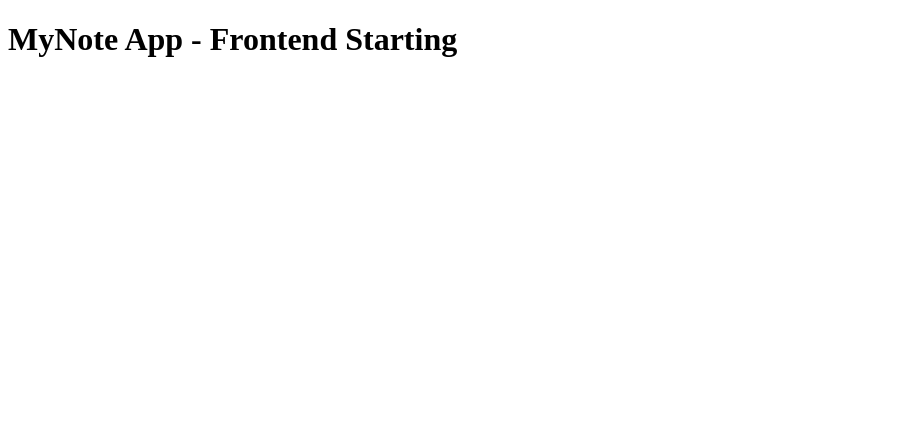
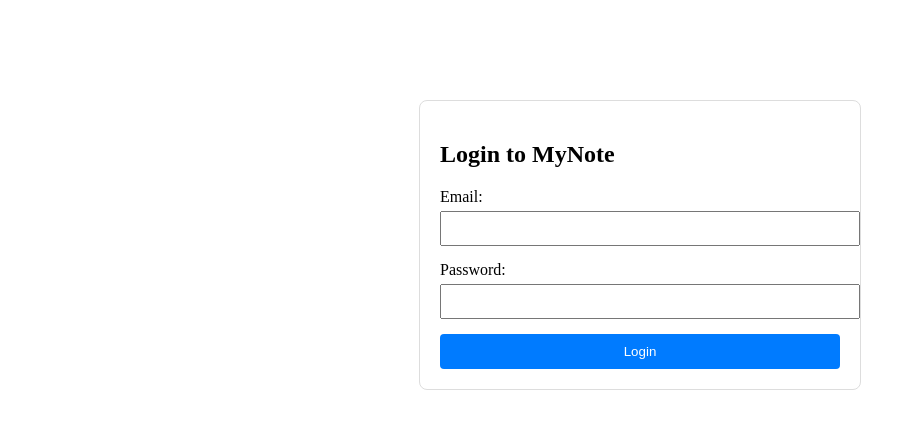
Before and after one commit to gafolizero/mynote, a React app in the folder frontend/: page /login in a window 1280 px wide. Shown: the top 428 px of the page, without its empty margins (0-916 px from the left). Built offline with nearby package versions, Linux system fonts and the light colour scheme; the HTML template or start-up script is replaced by a standard one.

Commit message:
feat: implement route protection and dashboard placeholder

```diff
--- a/frontend/src/App.jsx
+++ b/frontend/src/App.jsx
@@ -1,9 +1,27 @@
+import { BrowserRouter as Router, Routes, Route, Navigate } from 'react-router-dom';
+import { Toaster } from 'react-hot-toast';
+import { useContext } from 'react';
+import { AuthContext } from './context/AuthContext';
+
+import Login from './pages/Login';
+import Dashboard from './pages/Dashboard';
+import ProtectedRoute from './components/ProtectedRoute';
+
 function App() {
+    const { user } = useContext(AuthContext);
+
     return (
-        <div>
-            <h1>MyNote App - Frontend Starting</h1>
-        </div>
-    )
+        <Router>
+            <Toaster position="top-right" />
+            <Routes>
+                <Route path="/login" element={user ? <Navigate to="/" /> : <Login />} />
+
+                <Route path="/" element={ <ProtectedRoute> <Dashboard /> </ProtectedRoute> } />
+
+                <Route path="*" element={<Navigate to="/" />} />
+            </Routes>
+        </Router>
+    );
 }
 
-export default App
+export default App;
--- /dev/null
+++ b/frontend/src/components/ProtectedRoute.jsx
@@ -0,0 +1,17 @@
+import { useContext } from 'react';
+import { Navigate } from 'react-router-dom';
+import { AuthContext } from '../context/AuthContext';
+
+const ProtectedRoute = ({ children }) => {
+    const { user, loading } = useContext(AuthContext);
+
+    if (loading) return <div>Loading...</div>;
+
+    if (!user) {
+        return <Navigate to="/login" />;
+    }
+
+    return children;
+};
+
+export default ProtectedRoute;
--- /dev/null
+++ b/frontend/src/pages/Dashboard.jsx
@@ -0,0 +1,28 @@
+import { useContext } from 'react';
+import { AuthContext } from '../context/AuthContext';
+import { useNavigate } from 'react-router-dom';
+
+const Dashboard = () => {
+    const { user, logout } = useContext(AuthContext);
+    const navigate = useNavigate();
+
+    const handleLogout = () => {
+        logout();
+        navigate('/login');
+    };
+
+    return (
+        <div style={{ padding: '20px' }}>
+            <header style={{ display: 'flex', justifyContent: 'space-between', alignItems: 'center' }}>
+                <h1>Welcome, {user?.username}!</h1>
+                <button onClick={handleLogout} style={{ padding: '8px 16px', cursor: 'pointer' }}>
+                    Logout
+                </button>
+            </header>
+            <hr />
+            <p>This is where your notes will appear.</p>
+        </div>
+    );
+};
+
+export default Dashboard;
--- /dev/null
+++ b/frontend/src/pages/Login.jsx
@@ -0,0 +1,58 @@
+import { useState, useContext } from 'react';
+import { useNavigate } from 'react-router-dom';
+import toast from 'react-hot-toast';
+import api from '../services/api';
+import { AuthContext } from '../context/AuthContext';
+
+const Login = () => {
+    const [email, setEmail] = useState('');
+    const [password, setPassword] = useState('');
+    const { login } = useContext(AuthContext);
+    const navigate = useNavigate();
+
+    const handleSubmit = async (e) => {
+        e.preventDefault();
+        try {
+            const response = await api.post('/auth/login', { email, password });
+
+            login(response.data.data.user, response.data.token);
+
+            toast.success('Welcome back!');
+        } catch (error) {
+            toast.error(error.response?.data?.message || 'Login failed');
+        }
+    };
+
+    return (
+        <div style={{ maxWidth: '400px', margin: '100px auto', padding: '20px', border: '1px solid #ddd', borderRadius: '8px' }}>
+            <h2>Login to MyNote</h2>
+            <form onSubmit={handleSubmit}>
+                <div style={{ marginBottom: '15px' }}>
+                    <label>Email:</label>
+                    <input
+                        type="email"
+                        value={email}
+                        onChange={(e) => setEmail(e.target.value)}
+                        required
+                        style={{ width: '100%', padding: '8px', marginTop: '5px' }}
+                    />
+                </div>
+                <div style={{ marginBottom: '15px' }}>
+                    <label>Password:</label>
+                    <input
+                        type="password"
+                        value={password}
+                        onChange={(e) => setPassword(e.target.value)}
+                        required
+                        style={{ width: '100%', padding: '8px', marginTop: '5px' }}
+                    />
+                </div>
+                <button type="submit" style={{ width: '100%', padding: '10px', background: '#007bff', color: 'white', border: 'none', borderRadius: '4px', cursor: 'pointer' }}>
+                    Login
+                </button>
+            </form>
+        </div>
+    );
+};
+
+export default Login;
```
